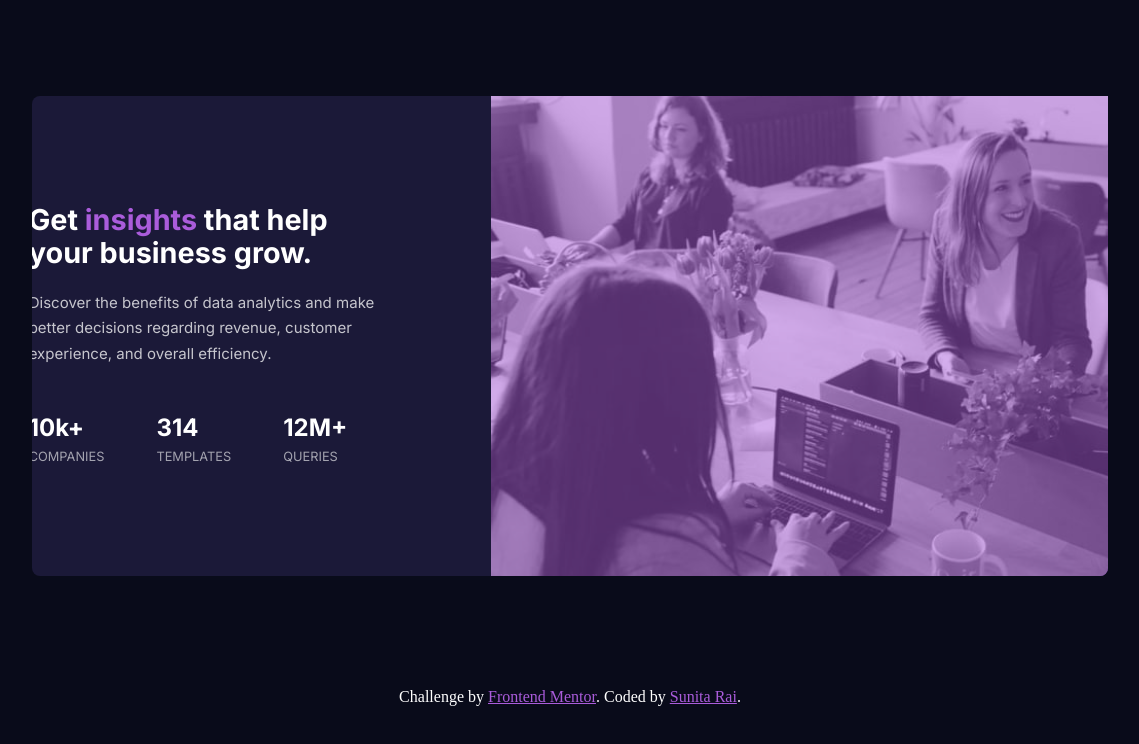
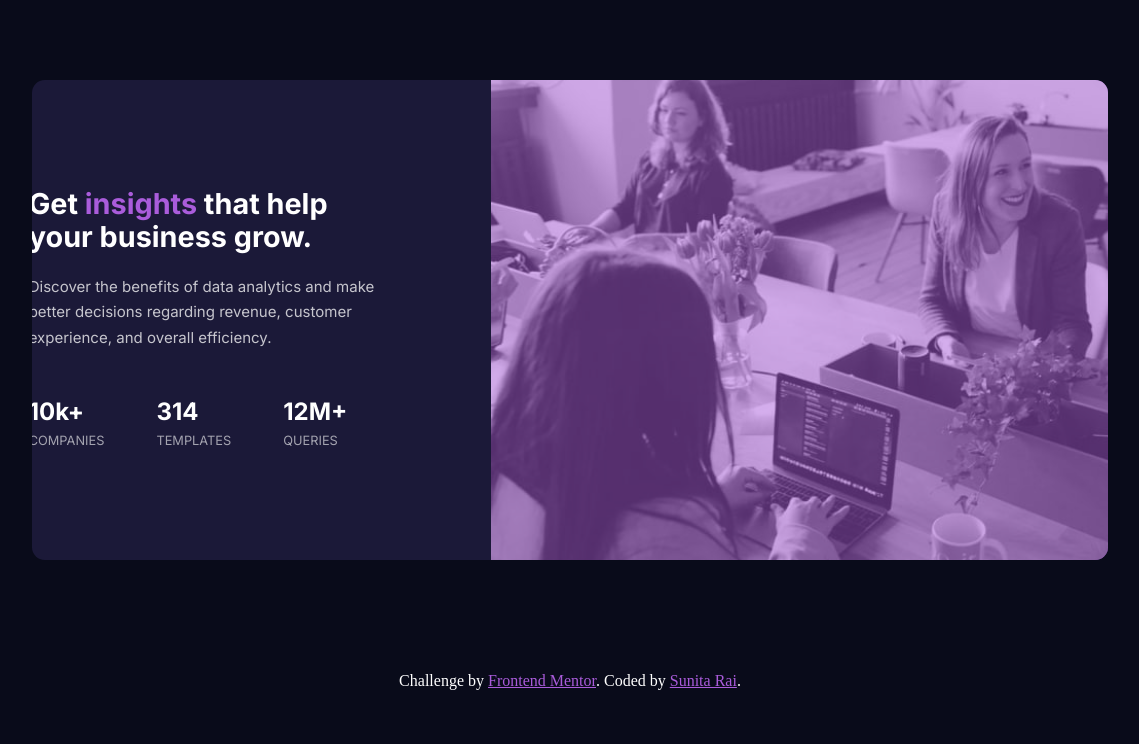
Before and after one commit to SunitaBantawaRai/FEM-Project-1, a plain HTML site: page index.html in a window 1536 px wide. Shown: the whole page, without its empty margins (198-1337 px from the left). Drawn offline with Linux system fonts and the light colour scheme.

Commit message:
final commit

```diff
--- a/style.css
+++ b/style.css
@@ -23,7 +23,7 @@
   --fontweight-bold: 700;
   --fontweight-regular: 400;
 
-  --borderradius: 0.5rem;
+  --borderradius: 0.8rem;
 }
 
 /*
@@ -42,6 +42,8 @@ body {
   background: var(--Darkdesaturatedblue-cardbackground);
   border-bottom-left-radius: var(--borderradius);
   border-bottom-right-radius: var(--borderradius);
+  border-top-left-radius: var(--borderradius);
+  border-top-right-radius: var(--borderradius);
   overflow: hidden;
 }
 .card-img {
@@ -122,20 +124,17 @@ body {
     grid-template-columns: 1fr 1fr;
     justify-content: center;
     border-top-left-radius: var(--borderradius);
-    margin-top: 6rem;
   }
   .card-img {
     width: 540px;
     height: 446px;
     border-top-left-radius: 0;
-    border-bottom-right-radius: var(--borderradius);
   }
   .img-container {
     width: 540px;
     height: 446px;
+    border-top-left-radius: 0;
     order: 2;
-    border-top-left-radius: 0;
-    border-bottom-right-radius: var(--borderradius);
   }
   .card-inf {
     text-align: start;
```
